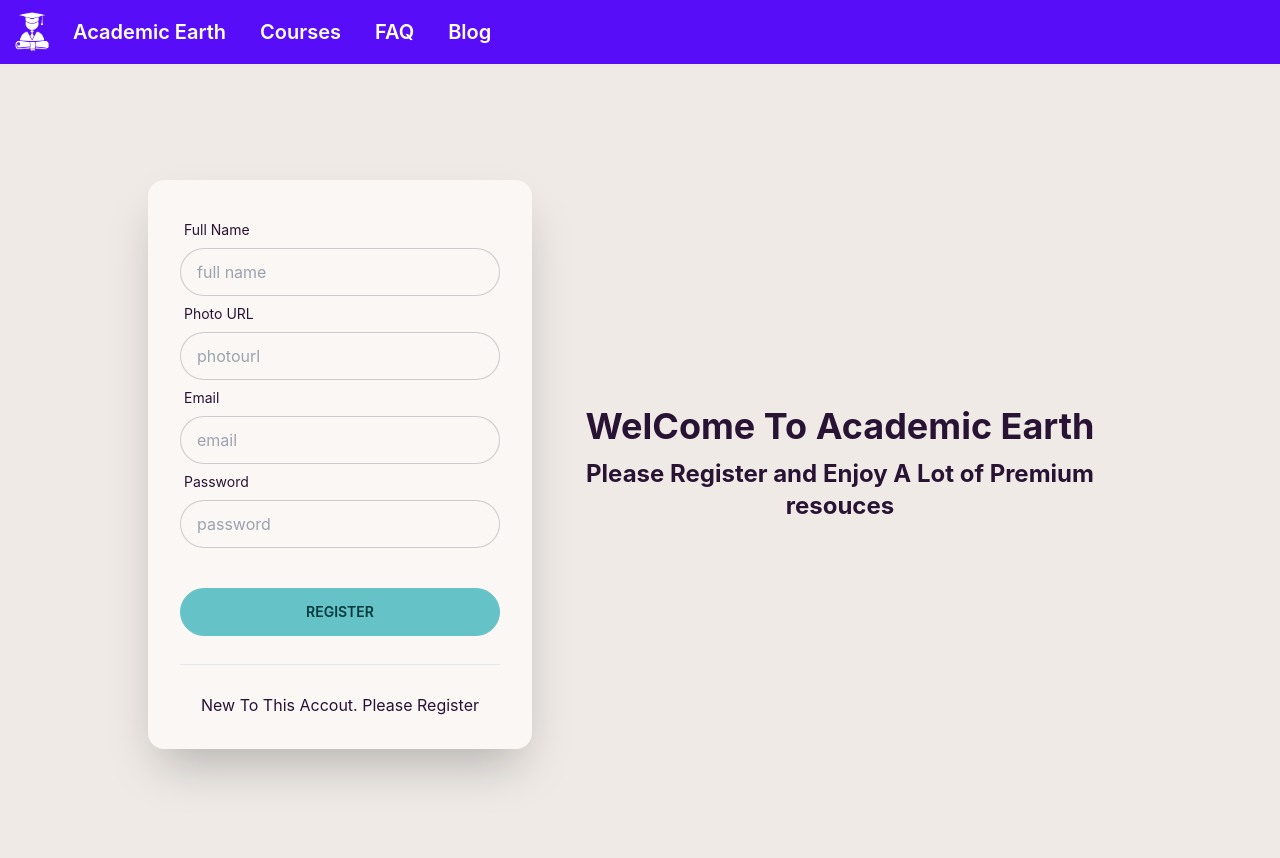
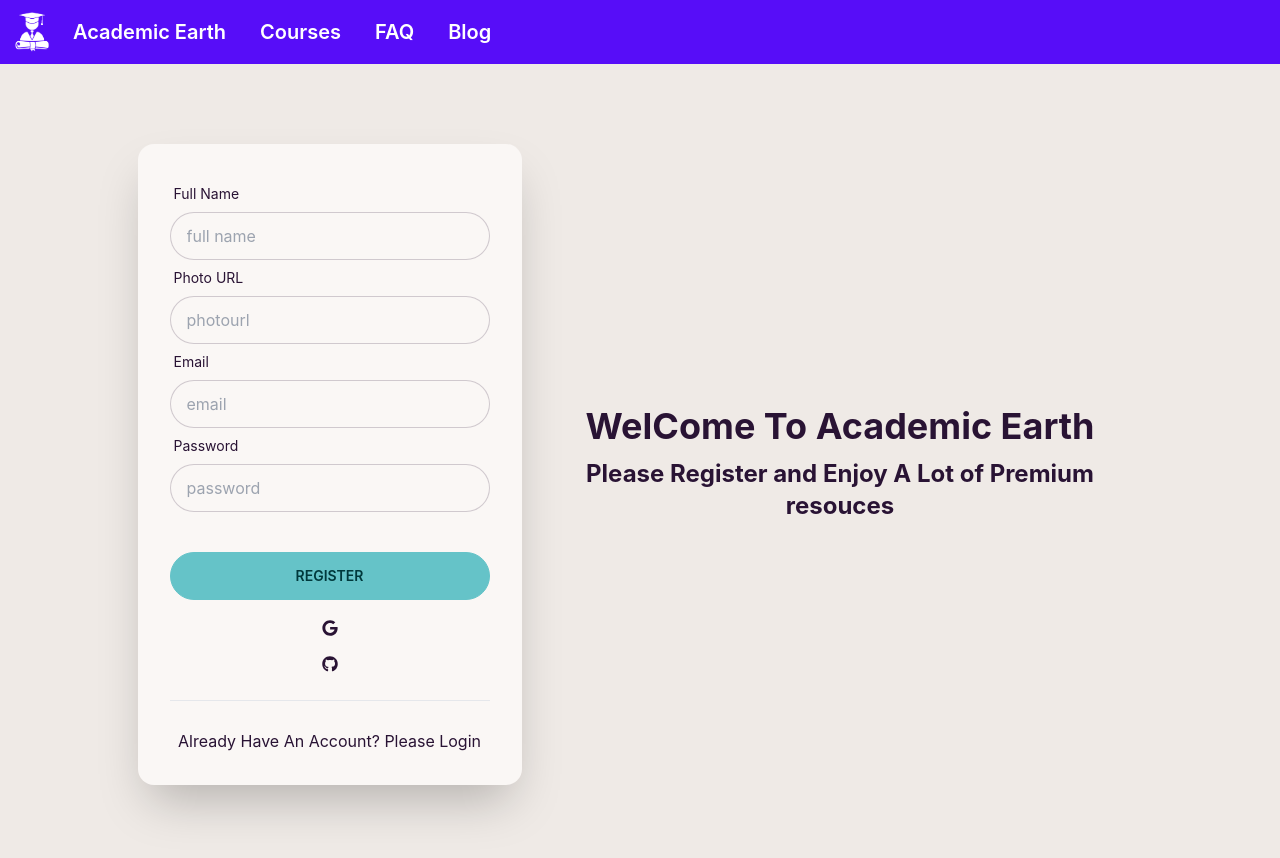
Before and after one commit to Parvez765/educational-website-clientside-assignment10, a React (Create React App) app: page /register in a window 1280 px wide. Shown: the top 858 px of the page. Built offline with nearby package versions, Linux system fonts and the light colour scheme; no server answers.

Commit message:
google and github button added

```diff
--- a/src/Pages/Login/Login.js
+++ b/src/Pages/Login/Login.js
@@ -6,7 +6,7 @@ import { FaGoogle, FaGithub } from "react-icons/fa";
 import Swal from 'sweetalert2';
 
 const Login = () => {
-    const [error, setError] = useState("")
+    const [error, setError] = useState()
     const googleProvider = new GoogleAuthProvider()
     const githubProvider = new GithubAuthProvider()
 
@@ -91,20 +91,20 @@ const Login = () => {
                                 {/* <a href="#" className="label-text-alt link link-hover">Forgot password?</a> */}
                             </label>
                                 </div>
-                                <p>{error.message}</p>
+                                <p>{error}</p>
                             <div className="form-control mt-6">
                                     <button className="btn btn-primary">Login</button>
                                     <div className='ml-auto mr-auto flex gap-5'>
                                         <div>
-                                        <FaGoogle onClick={loginWithGoogle} className='mt-5 ml-auto mr-auto'></FaGoogle>
-                                    </div>
+                                            <FaGoogle onClick={loginWithGoogle} className='mt-5 ml-auto mr-auto'></FaGoogle>
+                                        </div>
                                         <div>
-                                        <FaGithub onClick={logInWithGithub} className='mt-5 ml-auto mr-auto'></FaGithub>
+                                            <FaGithub onClick={logInWithGithub} className='mt-5 ml-auto mr-auto'></FaGithub>
                                         </div>
                                    </div>
                                 </div>
                                 <hr  className='mt-5'/>
-                                <Link to="/register"><p className='mt-5 text-center'>New To This Accout. Please Register</p></Link>
+                                <Link to="/register"><p className='mt-5'>New To This Accout. Please Register</p></Link>
                         </form>
                     </div>
                     </div>
--- a/src/Pages/Register/Register.js
+++ b/src/Pages/Register/Register.js
@@ -1,10 +1,17 @@
-import React, { useContext } from 'react';
+import { GithubAuthProvider, GoogleAuthProvider } from 'firebase/auth';
+import React, { useContext, useState } from 'react';
+import { FaGithub, FaGoogle } from 'react-icons/fa';
 import { Link } from 'react-router-dom';
 import Swal from 'sweetalert2';
 import { AuthContext } from '../../Context/AuthProvider/AuthProvider';
 
 const Register = () => {
-   const {handleCreateNewUser} = useContext(AuthContext)
+    const [error, setError] = useState("")
+    const googleProvider = new GoogleAuthProvider()
+    const githubProvider = new GithubAuthProvider()
+
+    const { handleCreateNewUser,handleGoogleLogin, handleLoginWithGithub } = useContext(AuthContext)
+
 
     const handleRegister = (event) => {
         event.preventDefault()
@@ -26,6 +33,36 @@ const Register = () => {
                   })
             })
         .catch(error => console.log(error))
+    }
+
+    const loginWithGoogle = () => {
+        handleGoogleLogin(googleProvider)
+            .then((result) => {
+                Swal.fire({
+                    position: 'top-end',
+                    icon: 'success',
+                    title: 'Google Login Successfull',
+                    showConfirmButton: false,
+                    timer: 1500
+                  })
+            })
+        .catch(error =>  setError(error))
+    }
+
+
+    // Github Login Functionality
+    const logInWithGithub = () => {
+        handleLoginWithGithub(githubProvider)
+            .then(result => {
+                Swal.fire({
+                    position: 'top-end',
+                    icon: 'success',
+                    title: 'GitHub Login Successfull',
+                    showConfirmButton: false,
+                    timer: 1500
+                  })
+            })
+        .catch(error=> setError(error))
     }
 
     return (
@@ -67,12 +104,23 @@ const Register = () => {
                                     {/* <a href="#" className="label-text-alt link link-hover">Forgot password?</a> */}
                                 </label>
                                 </div>
+                                <p>{error.message}</p>
                                 <div className="form-control mt-6">
                                 <button className="btn btn-primary">Register</button>
                                 </div>
+                                <div className=''>
+                                        <div>
+                                            <FaGoogle onClick={loginWithGoogle} className='mt-5 ml-auto mr-auto'></FaGoogle>
+                                        </div>
+                                        <div>
+                                            <FaGithub onClick={logInWithGithub} className='mt-5 ml-auto mr-auto'></FaGithub>
+                                        </div>
+                                </div>
+
+
                             </form>
                                 <hr  className='mt-5'/>
-                                <Link to="/login"><p className='mt-5 text-center'>New To This Accout. Please Register</p></Link>
+                                <Link to="/login"><p className='mt-5 text-center'>Already Have An Account? Please Login</p></Link>
                         </div>
                         </div>
                     </div>
```
